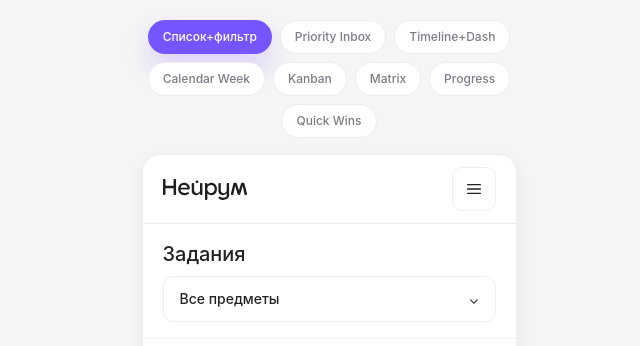
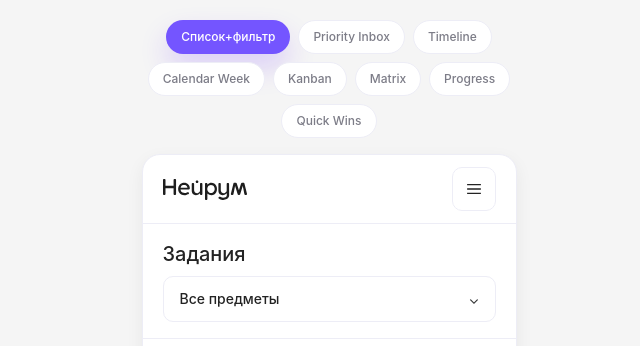
Before and after one commit to nikit34/neuroom-homework-density-prototypes, a React (Vite) app: page /neuroom-homework-density-prototypes/chips in a window 1280 px wide. Shown: the top 346 px of the page, without its empty margins (311-951 px from the left). Built offline with nearby package versions, Linux system fonts and the light colour scheme.

Commit message:
Rename: Timeline+Dash → Timeline

```diff
--- a/src/App.tsx
+++ b/src/App.tsx
@@ -16,7 +16,7 @@ import VariantQuickWins from "./VariantQuickWins";
 const tabs = [
   { key: "figma", label: "Список+фильтр", path: "/" },
   { key: "priority", label: "Priority Inbox", path: "/priority" },
-  { key: "timeline-dashboard", label: "Timeline+Dash", path: "/timeline" },
+  { key: "timeline-dashboard", label: "Timeline", path: "/timeline" },
   { key: "calendar", label: "Calendar Week", path: "/calendar" },
   { key: "kanban", label: "Kanban", path: "/kanban" },
   { key: "matrix", label: "Matrix", path: "/matrix" },
```
